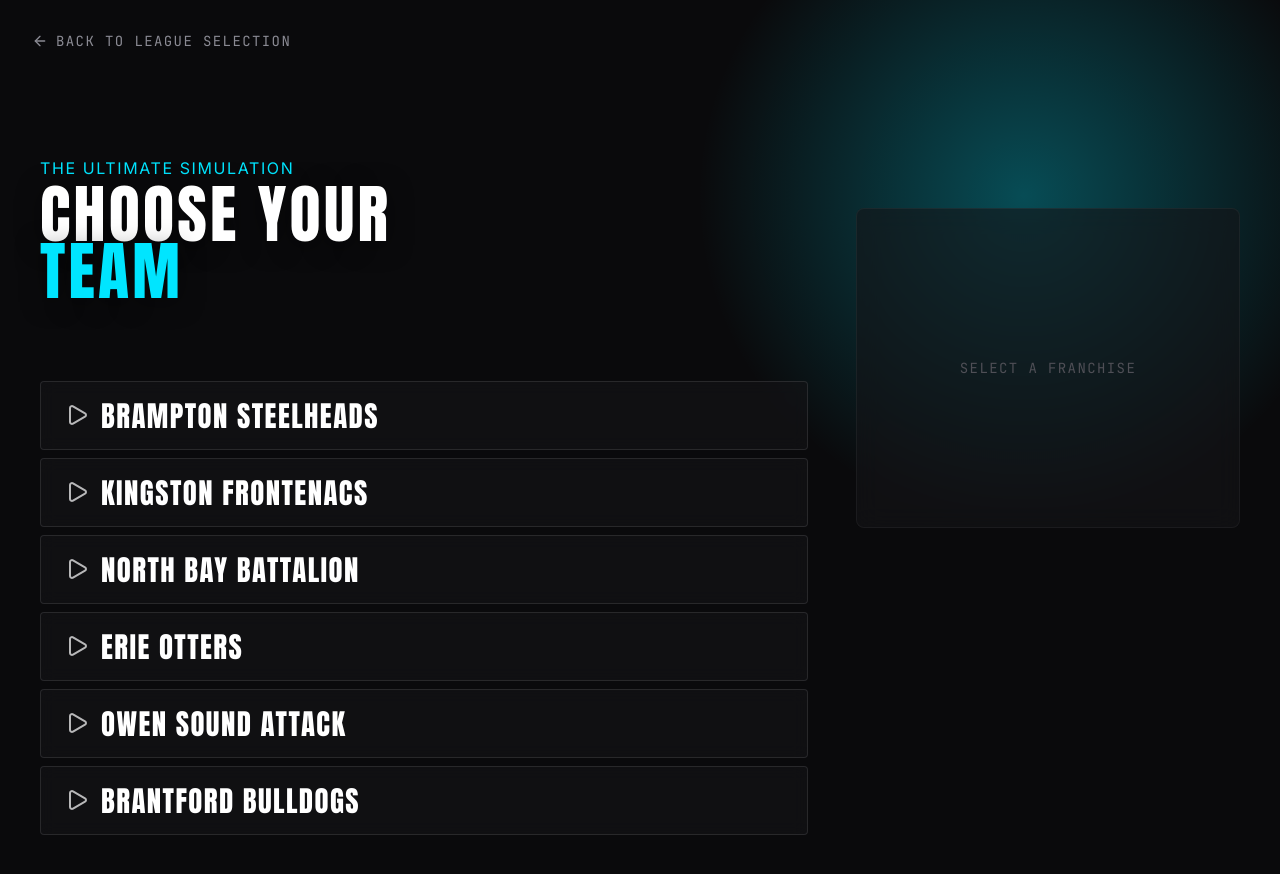
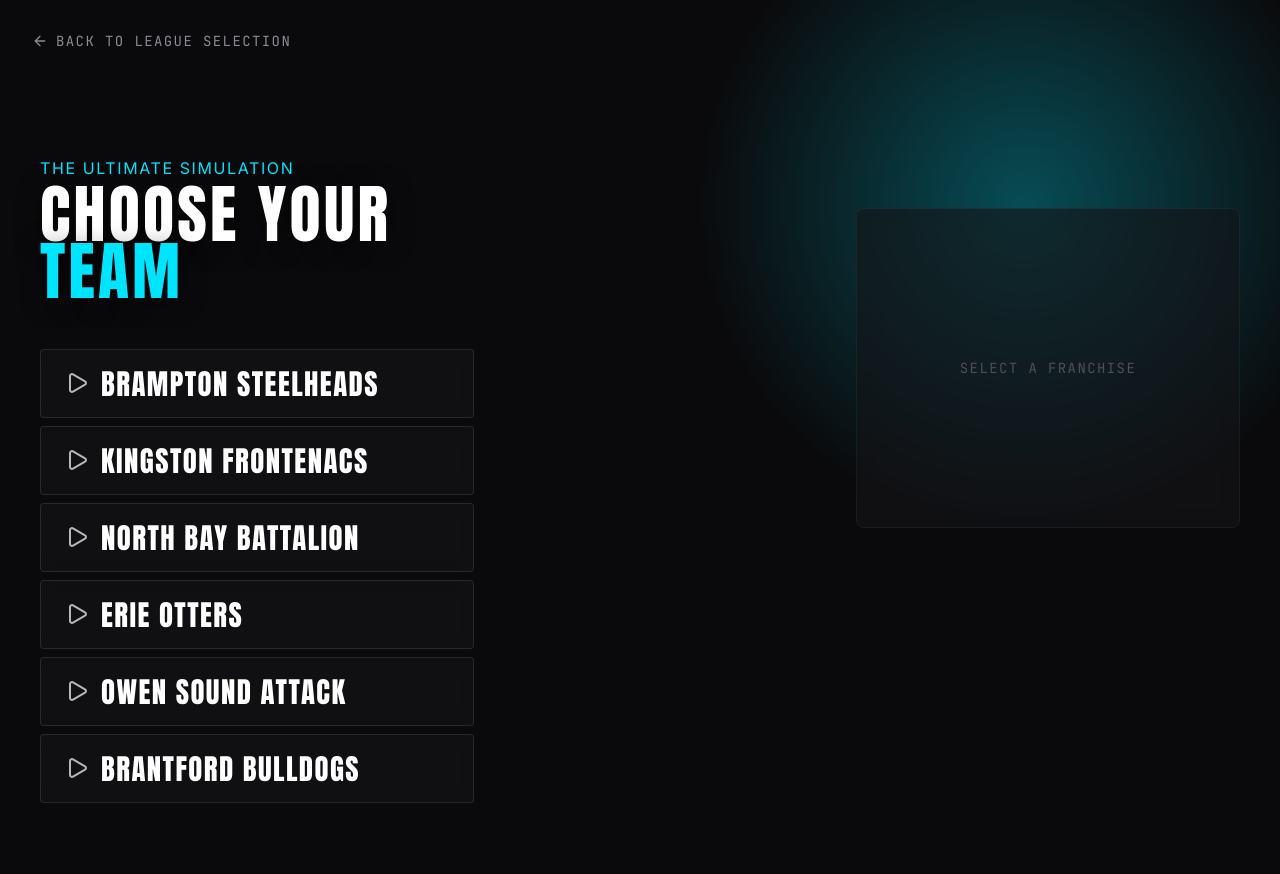
Before and after one commit to teixeiralucs/hockey-gm, a React (Vite) app: page /select-team in a window 1280 px wide. Shown: the top 874 px of the page. Built offline with nearby package versions, Linux system fonts and the light colour scheme; a web font is replaced by a local one.

Commit message:
style: sync SelectTeam list width and margin with SelectLeague

```diff
--- a/src/features/setup/SelectTeam.tsx
+++ b/src/features/setup/SelectTeam.tsx
@@ -81,7 +81,7 @@ export const SelectTeam: React.FC = () => {
             </h1>
           </header>
 
-          <div className="team-list custom-scrollbar" style={{ marginTop: 'var(--space-8)' }}>
+          <div className="team-list custom-scrollbar menu-actions" style={{ maxWidth: '450px' }}>
             {allTeams.map(team => {
               const isSelected = selectedTeam?.id === team.id;
               return (
```
